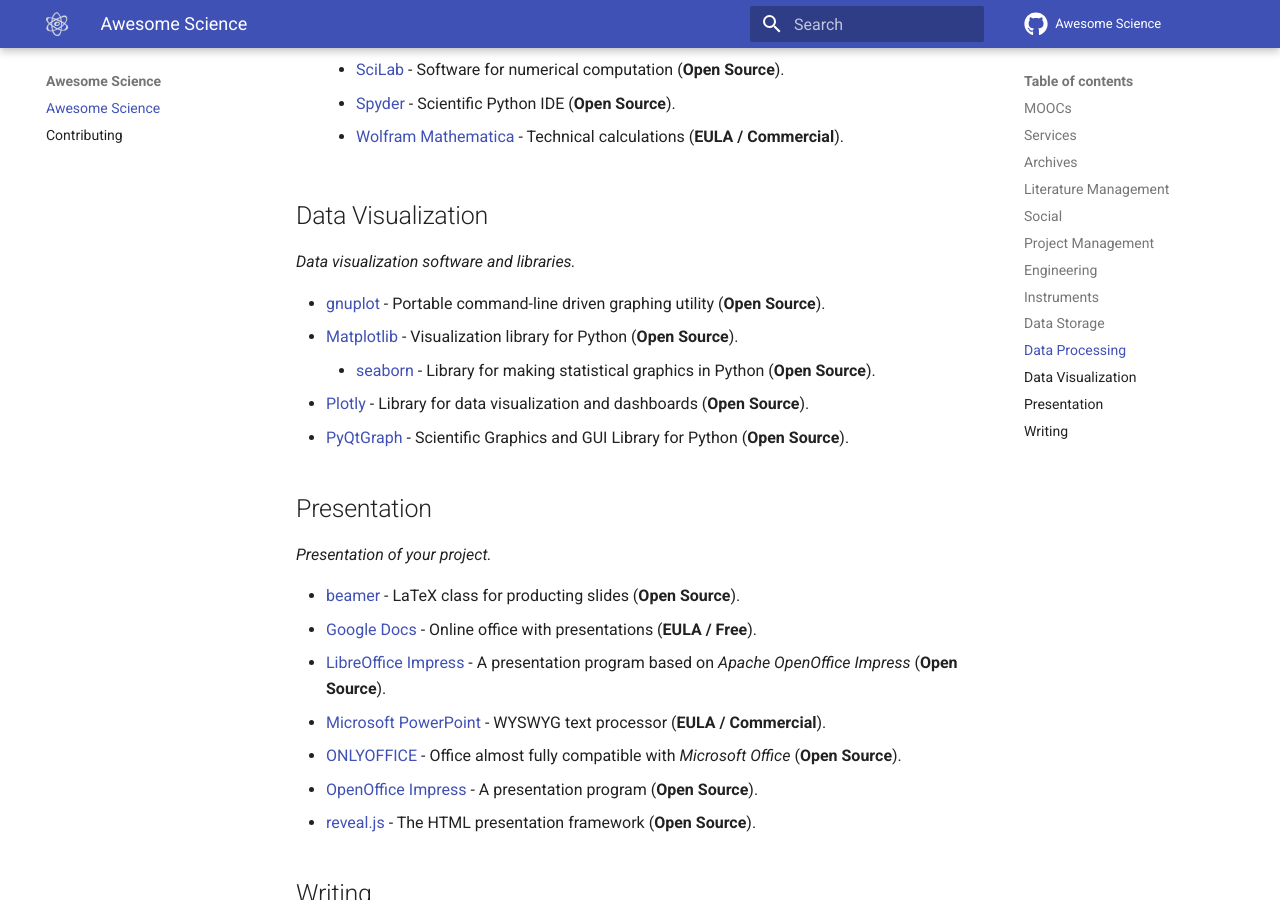
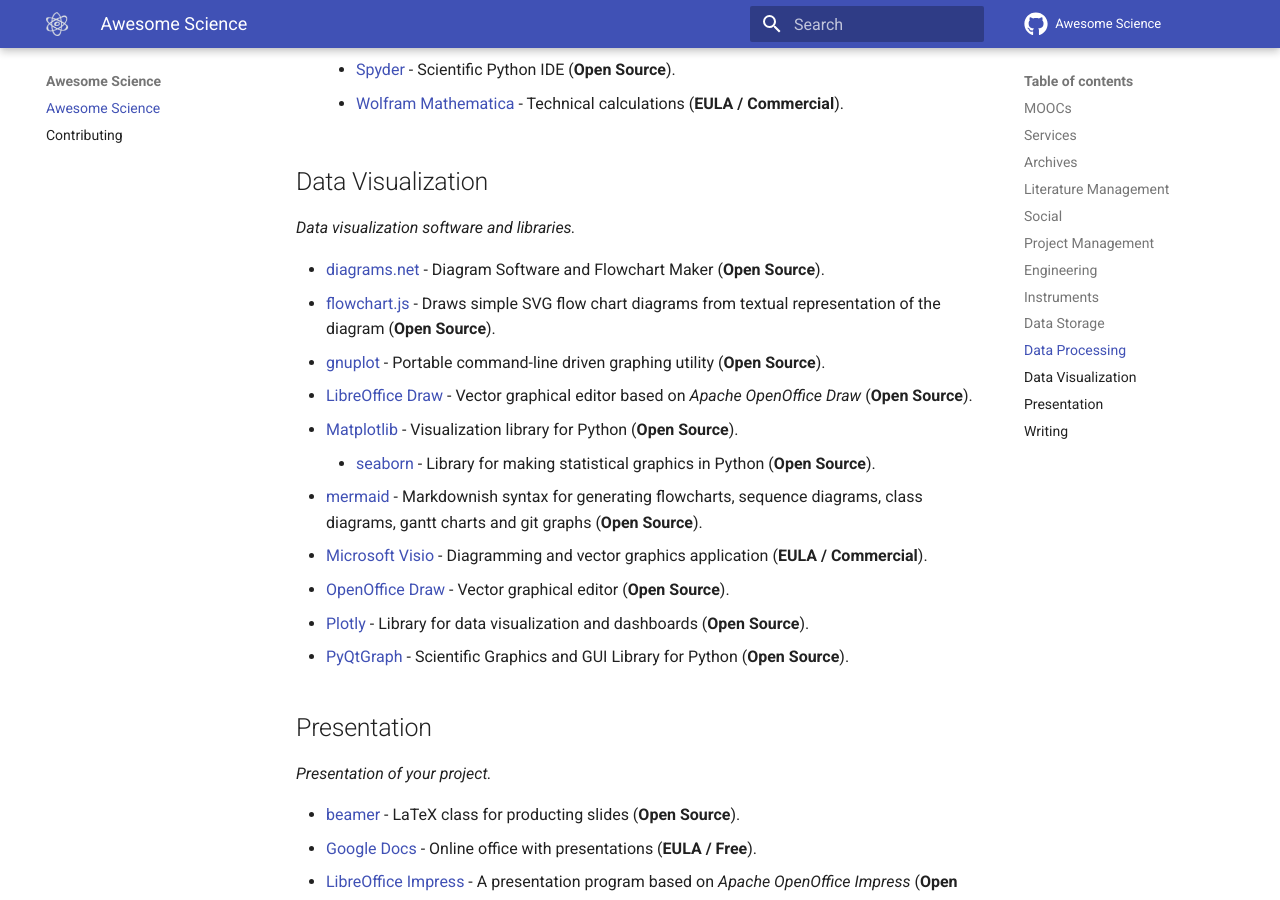
Before and after one commit to deverte/awesome-science, an MkDocs documentation site: the page built from docs/index.md, in a window 1280 px wide and 900 px high, scrolled down 6805 px. Built offline with MkDocs 1.6.1 and Material for MkDocs 9.7.7, drawn with Linux system fonts in a browser that asks for light colours; comment, search, counter and statistics services are not loaded; some of the changed text lies outside the part shown.

Commit message:
Small corrections

```diff
--- a/docs/index.md
+++ b/docs/index.md
@@ -186,9 +185,15 @@
 ## Data Visualization
 *Data visualization software and libraries.*
 
+- [diagrams.net](https://www.diagrams.net/) - Diagram Software and Flowchart Maker (**Open Source**).
+- [flowchart.js](https://flowchart.js.org/) - Draws simple SVG flow chart diagrams from textual representation of the diagram (**Open Source**).
 - [gnuplot](http://www.gnuplot.info/) - Portable command-line driven graphing utility (**Open Source**).
+- [LibreOffice Draw](https://www.libreoffice.org/) - Vector graphical editor based on *Apache OpenOffice Draw* (**Open Source**).
 - [Matplotlib](https://matplotlib.org/) - Visualization library for Python (**Open Source**).
     - [seaborn](https://seaborn.pydata.org/) - Library for making statistical graphics in Python (**Open Source**).
+- [mermaid](https://mermaid-js.github.io/mermaid/) - Markdownish syntax for generating flowcharts, sequence diagrams, class diagrams, gantt charts and git graphs (**Open Source**).
+- [Microsoft Visio](https://www.microsoft.com/microsoft-365/visio/flowchart-software) - Diagramming and vector graphics application (**EULA / Commercial**).
+- [OpenOffice Draw](http://www.openoffice.org/) - Vector graphical editor (**Open Source**).
 - [Plotly](https://plotly.com/) - Library for data visualization and dashboards (**Open Source**).
 - [PyQtGraph](http://www.pyqtgraph.org/) - Scientific Graphics and GUI Library for Python (**Open Source**).
 
```
Also changed, not shown: other parts of docs/index.md (+0 -1 lines), README.md (+6 -1 lines), site/index.html, site/search/search_index.json, 1 other file.
